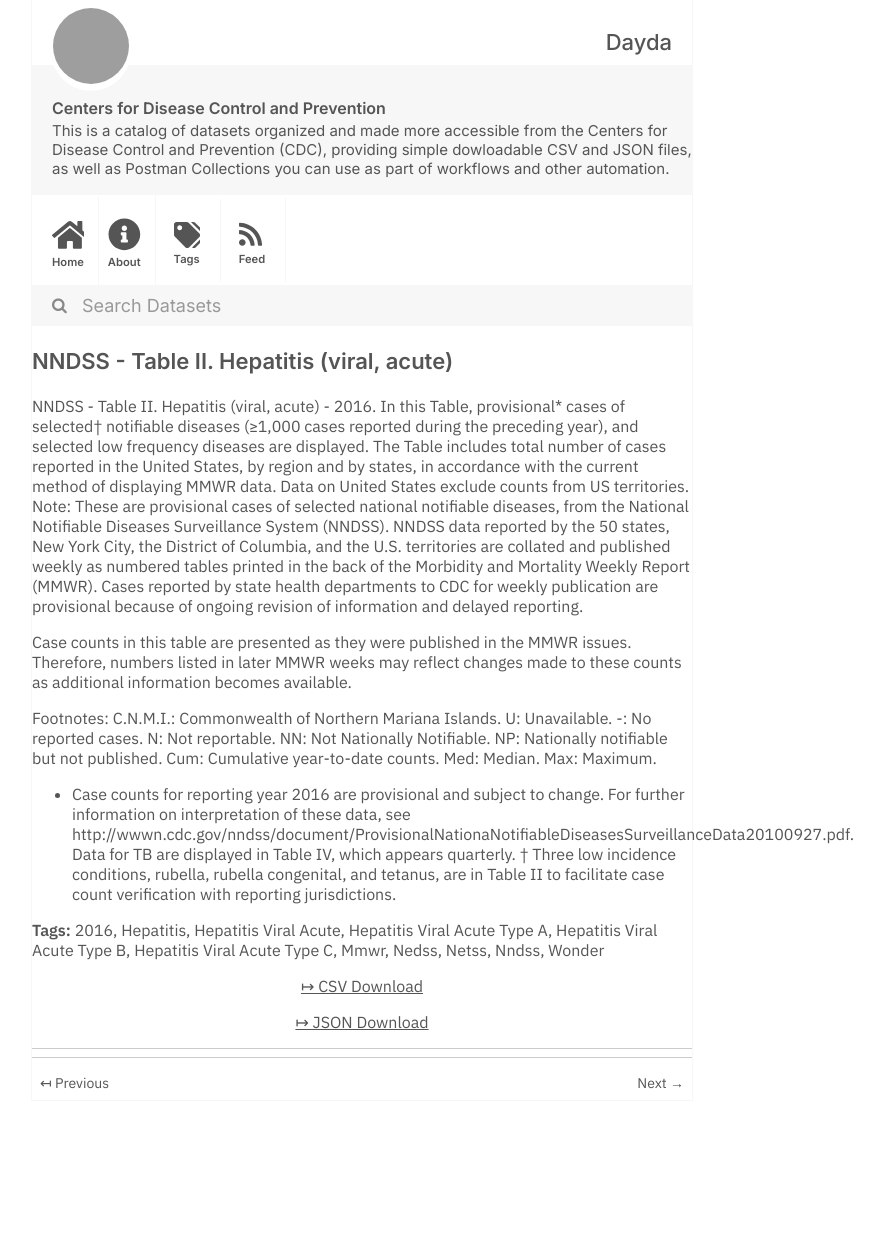
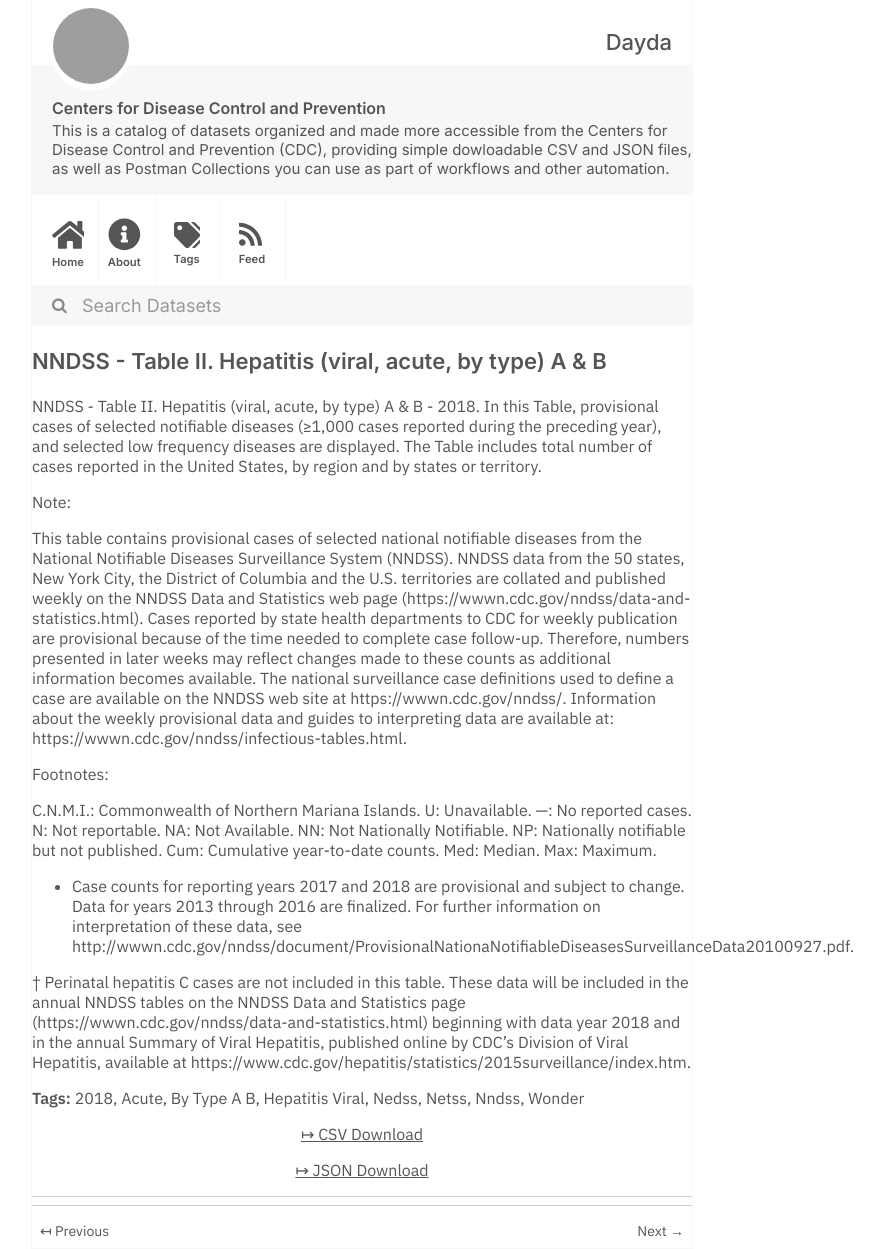
Before and after one commit to dayda-entities/centers-for-disease-control-and-prevention, a Jekyll site: the page built from _posts/2020-11-12-nndss-table-ii-hepatitis-viral.md, in a window 1280 px wide. Shown: the whole page, without its empty margins (278-1162 px from the left). Built offline with Jekyll 4.4.1, drawn with Linux system fonts in a browser that asks for light colours; before the commit the page ends 1101 px from its top, so only the background shows below that; grey boxes are pictures that could not be loaded.

Commit message:
Publish Data

```diff
--- a/_posts/2020-11-12-nndss-table-ii-hepatitis-viral.md
+++ b/_posts/2020-11-12-nndss-table-ii-hepatitis-viral.md
@@ -1,36 +1,35 @@
 ---
-title: 'NNDSS - Table II. Hepatitis (viral, acute)'
-created: '2020-11-12T12:13:29.403204'
-modified: '2021-04-21T19:16:58.184716'
+title: 'NNDSS - Table II. Hepatitis (viral, acute, by type) A & B'
+created: '2020-11-12T12:14:00.678969'
+modified: '2021-04-21T19:21:04.180239'
 state: active
 type: dataset
 tags:
-  - '2016'
-  - Hepatitis
-  - Hepatitis Viral Acute
-  - Hepatitis Viral Acute Type A
-  - Hepatitis Viral Acute Type B
-  - Hepatitis Viral Acute Type C
-  - Mmwr
+  - '2018'
+  - Acute
+  - By Type A B
+  - Hepatitis Viral
   - Nedss
   - Netss
   - Nndss
   - Wonder
 groups: []
-csv_url: 'https://data.cdc.gov/api/views/7vnz-2mjz/rows.csv?accessType=DOWNLOAD'
-json_url: 'https://data.cdc.gov/api/views/7vnz-2mjz/rows.json?accessType=DOWNLOAD'
+csv_url: 'https://data.cdc.gov/api/views/btcp-84tv/rows.csv?accessType=DOWNLOAD'
+json_url: 'https://data.cdc.gov/api/views/btcp-84tv/rows.json?accessType=DOWNLOAD'
 layout: post
 
 ---
-NNDSS - Table II. Hepatitis (viral, acute) - 2016. In this Table, provisional* cases of selected† notifiable diseases (≥1,000 cases reported during the preceding year), and selected low frequency diseases are displayed.  The Table includes total number of cases reported in the United States, by region and by states, in accordance with the current method of displaying MMWR data.  Data on United States exclude counts from US territories.
+NNDSS - Table II. Hepatitis (viral, acute, by type) A & B - 2018. In this Table, provisional cases of selected notifiable diseases (≥1,000 cases reported during the preceding year), and selected low frequency diseases are displayed. The Table includes total number of cases reported in the United States, by region and by states or territory.
+
 Note:
-These are provisional cases of selected national notifiable diseases, from the National Notifiable Diseases Surveillance System (NNDSS). NNDSS data reported by the 50 states, New York City, the District of Columbia, and the U.S. territories are collated and published weekly as numbered tables printed in the back of the Morbidity and Mortality Weekly Report (MMWR). Cases reported by state health departments to CDC for weekly publication are provisional because of ongoing revision of information and delayed reporting.
 
-Case counts in this table are presented as they were published in the MMWR issues. Therefore, numbers listed in later MMWR weeks may reflect changes made to these counts as additional information becomes available.
+This table contains provisional cases of selected national notifiable diseases from the National Notifiable Diseases Surveillance System (NNDSS). NNDSS data from the 50 states, New York City, the District of Columbia and the U.S. territories are collated and published weekly on the NNDSS Data and Statistics web page (https://wwwn.cdc.gov/nndss/data-and-statistics.html). Cases reported by state health departments to CDC for weekly publication are provisional because of the time needed to complete case follow-up.  Therefore, numbers presented in later weeks may reflect changes made to these counts as additional information becomes available. The national surveillance case definitions used to define a case are available on the NNDSS web site at https://wwwn.cdc.gov/nndss/. Information about the weekly provisional data and guides to interpreting data are available at: https://wwwn.cdc.gov/nndss/infectious-tables.html.
 
 Footnotes:
+
 C.N.M.I.: Commonwealth of Northern Mariana Islands.
-U: Unavailable.    -: No reported cases.    N: Not reportable.    NN: Not Nationally Notifiable.  NP:  Nationally notifiable but not published.    Cum: Cumulative year-to-date counts.    Med: Median.    Max: Maximum.
+U: Unavailable. —: No reported cases. N: Not reportable. NA:  Not Available.  NN: Not Nationally Notifiable. NP: Nationally notifiable but not published. Cum: Cumulative year-to-date counts. Med: Median. Max: Maximum.
 
- * Case counts for reporting year 2016 are provisional and subject to change. For further information on interpretation of these data, see http://wwwn.cdc.gov/nndss/document/ProvisionalNationaNotifiableDiseasesSurveillanceData20100927.pdf. Data for TB are displayed in Table IV, which appears quarterly.
- † Three low incidence conditions, rubella, rubella congenital, and tetanus, are in Table II to facilitate case count verification with reporting jurisdictions.
+* Case counts for reporting years 2017 and 2018 are provisional and subject to change. Data for years 2013 through 2016 are finalized. For further information on interpretation of these data, see http://wwwn.cdc.gov/nndss/document/ProvisionalNationaNotifiableDiseasesSurveillanceData20100927.pdf.
+
+† Perinatal hepatitis C cases are not included in this table. These data will be included in the annual NNDSS tables on the NNDSS Data and Statistics page (https://wwwn.cdc.gov/nndss/data-and-statistics.html) beginning with data year 2018 and in the annual Summary of Viral Hepatitis, published online by CDC's Division of Viral Hepatitis, available at https://www.cdc.gov/hepatitis/statistics/2015surveillance/index.htm.
```
